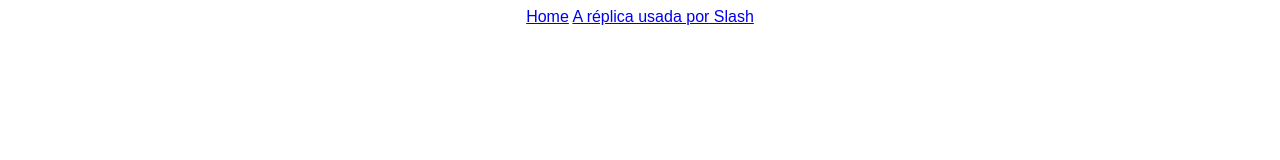
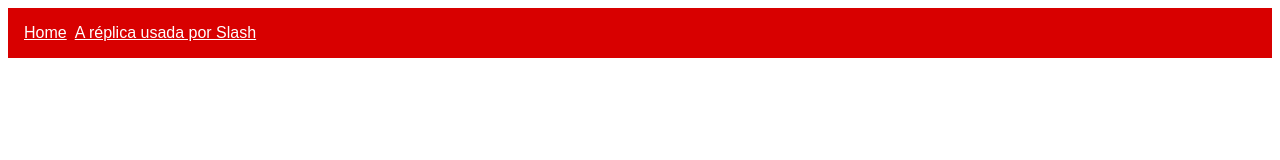
Before and after one commit to Lascosck27/Lascosck27.github.io, a plain HTML site: page index.html in a window 1280 px wide. Drawn offline with Linux system fonts and the light colour scheme; a web font is replaced by a local one.

Commit message:
Update navbar

```diff
--- a/index.html
+++ b/index.html
@@ -12,10 +12,16 @@
 </head>
 <body>
     <header>
-        <nav>
-            <a href="index.html">Home</a>
-            <a href="replicaslash.html">A réplica usada por Slash</a>
-        </nav>
+        <div class="navbar">
+            <nav class="navbaritens">
+                <div class="navbarlink">
+                    <a href="index.html">Home</a>
+                </div>
+                <div class="navbarlink">
+                    <a href="replicaslash.html">A réplica usada por Slash</a>
+                </div>
+            </nav>
+        </div>
     </header>
 
 </body>
--- a/style.css
+++ b/style.css
@@ -5,6 +5,20 @@
     text-align: center;
 }
 
-image {
-    display: block;
+.navbar{
+    background-color:rgb(216, 0, 0);
+    display: flex;
+    padding: 16px;
 }
+
+.navbaritens {
+    display: flex;
+}
+
+.navbarlink{
+    padding-right: 8px;
+}
+
+.navbar a {
+    color: white;
+}
```
Also changed, not shown: replicaslash.html (+10 -4 lines).
